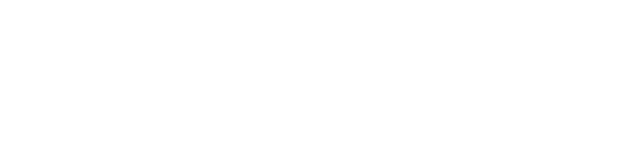
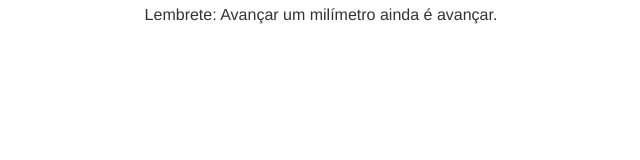
Before and after one commit to cllara-cyber/frases, a plain HTML site: page index.html in a window 1280 px wide. Shown: the whole page, without its empty margins (319-959 px from the left). Drawn offline with Linux system fonts and the light colour scheme.

Commit message:
Update index.html

```diff
--- a/index.html
+++ b/index.html
@@ -34,4 +34,11 @@
       "Eu acolho a imperfeição e sigo em frente.",
       "Cada ação consciente fortalece minhas raízes.",
       "Eu sou capaz de criar clareiras de calma dentro do caos.",
-      "
+      "Avançar um milímetro ainda é avançar."
+    ];
+
+    const aleatoria = frases[Math.floor(Math.random() * frases.length)];
+    document.getElementById("frase").textContent = "Lembrete: " + aleatoria;
+  </script>
+</body>
+</html>
```
